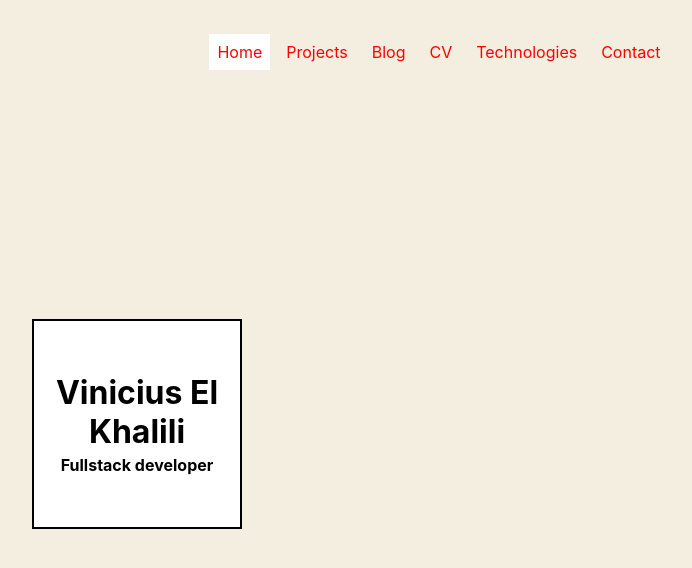
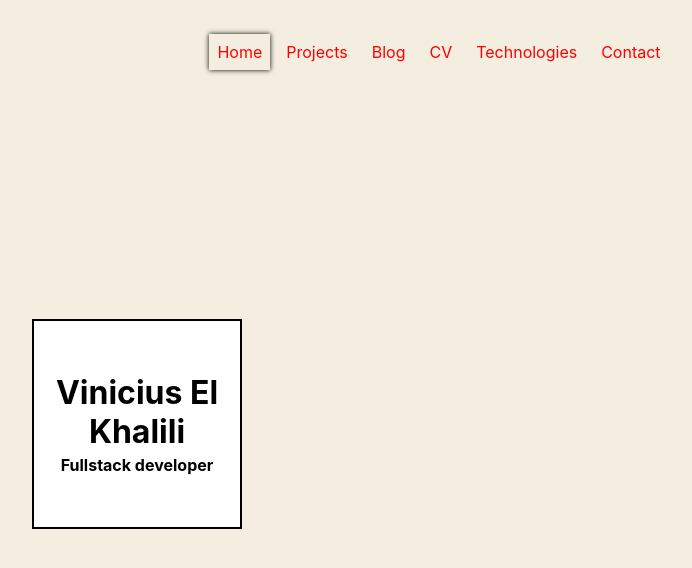
Before and after one commit to vinicius-el-khalili/azalea-two, a Next.js app: page / in a window 1280 px wide. In both pictures the pointer is over the element "Home". Shown: the top 568 px of the page, without its empty margins (201-893 px from the left). Built offline with nearby package versions, Linux system fonts and the light colour scheme.

Commit message:
@navButton: box shadow on hover

```diff
--- a/components/navButton/navButton.module.scss
+++ b/components/navButton/navButton.module.scss
@@ -14,7 +14,6 @@
     font-family: -apple-system, BlinkMacSystemFont, 'Segoe UI', 'Roboto', 'Oxygen',
     'Ubuntu', 'Cantarell', 'Fira Sans', 'Droid Sans', 'Helvetica Neue';
     &:hover{
-        color: black;
-        background-color: white;
+        box-shadow: 0 0 5px black;
     }
 }
```
